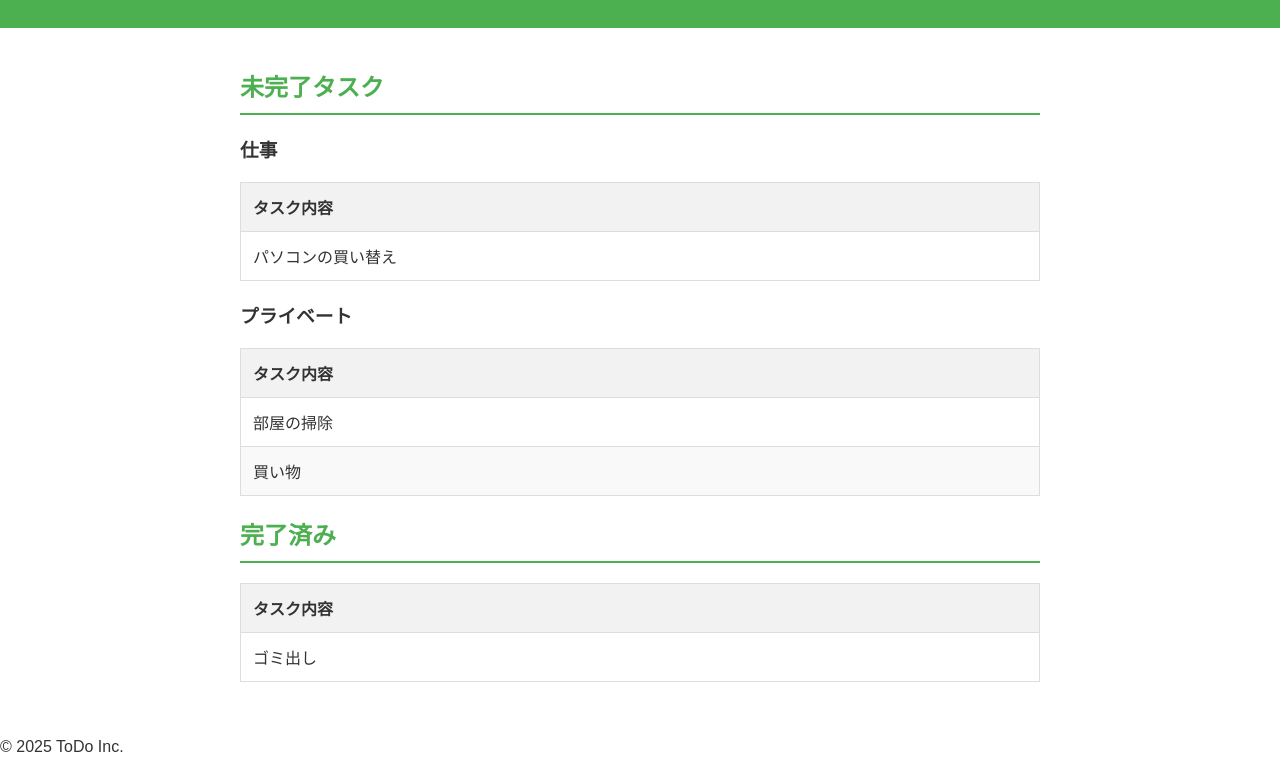
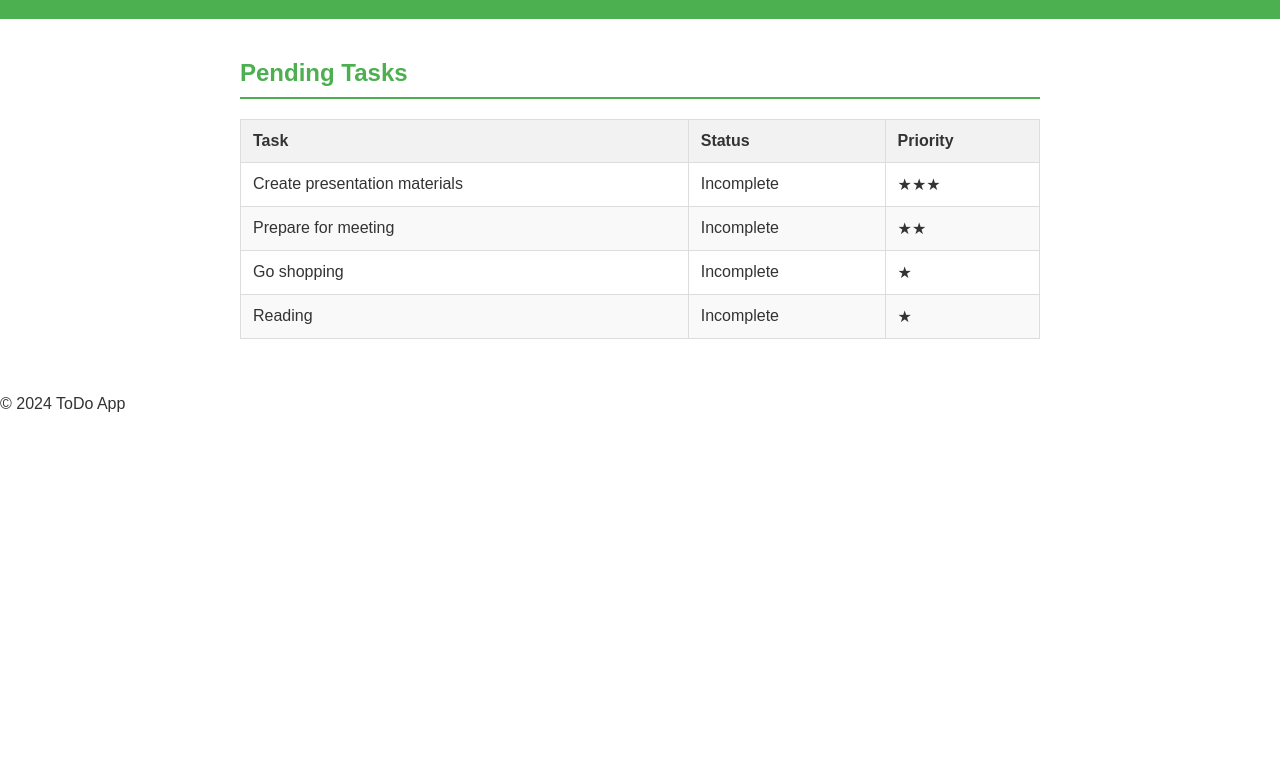
Before and after one commit to kobasou1016/kadai, a plain HTML site: page index.html in a window 1280 px wide. Shown: the part 119-891 px from the top of the page. After the commit the page ends 800 px from the top, so only its background shows below. Drawn offline with Linux system fonts and the light colour scheme.

Commit message:
"死ぬ!"

```diff
--- a/index.html
+++ b/index.html
@@ -1,60 +1,48 @@
 //tinpo
 <!DOCTYPE html>
-<html lang="ja">
+<html lang="en">
 <head>
     <meta charset="UTF-8">
-    <title>ToDoリスト</title>
+    <meta name="viewport" content="width=device-width, initial-scale=1.0">
+    <title>ToDo List</title>
     <link rel="stylesheet" href="style.css">
 </head>
 <body>
     <header>
-        <h1>ToDoリスト</h1>
+        <h1>ToDo List</h1>
     </header>
 
     <main>
-    <section>
-        <h2>未完了タスク</h2>
-        <h3>仕事</h3>
+        <section id="todo-section">
+            <h2>Pending Tasks</h2>
             <table>
                 <thead>
                     <tr>
-                    <th>タスク内容</th>
+                        <th>Task</th>
+                        <th>Status</th>
+                        <th>Priority</th>
                     </tr>
                 </thead>
                 <tbody>
                     <tr>
-                    <td>パソコンの買い替え</td>
-                </tr>
-            </tbody>
-        </table>
-        <h3>プライベート</h3>
-        <table>
-            <thead>
-                <tr>
-                    <th>タスク内容</th>
-                </tr>
-            </thead>
-            <tbody>
-                <tr>
-                    <td>部屋の掃除</td>
+                        <td>Create presentation materials</td>
+                        <td>Incomplete</td>
+                        <td>★★★</td>
                     </tr>
                     <tr>
-                    <td>買い物</td>
+                        <td>Prepare for meeting</td>
+                        <td>Incomplete</td>
+                        <td>★★</td>
                     </tr>
-            </tbody>
-        </table>
-    </section>
-    <section>
-        <h2>完了済み</h2>
-        <table>
-            <thead>
                     <tr>
-                    <th>タスク内容</th>
+                        <td>Go shopping</td>
+                        <td>Incomplete</td>
+                        <td>★</td>
                     </tr>
-            </thead>
-            <tbody>
                     <tr>
-                    <td>ゴミ出し</td>
+                        <td>Reading</td>
+                        <td>Incomplete</td>
+                        <td>★</td>
                     </tr>
                 </tbody>
             </table>
@@ -62,7 +50,8 @@
     </main>
 
     <footer>
-        <p>© 2025 ToDo Inc.</p>
+        <p>&copy; 2024 ToDo App</p>
     </footer>
+
 </body>
 </html>
```
Lines whose indentation alone changed are shown as unchanged.
